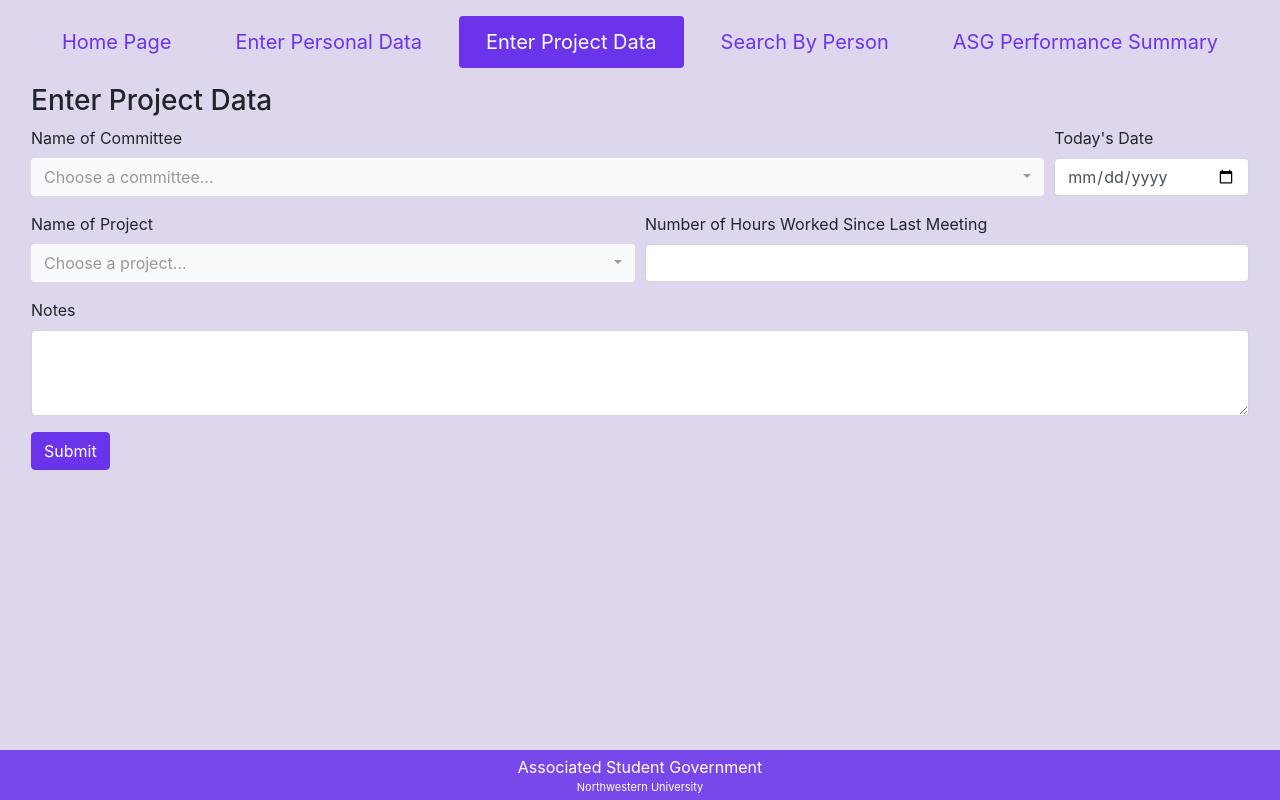
After one commit to patrickhoey20/asg-accountability, a Flask app: page /project_data in a window 1280 px wide. The commit adds this page. Run offline with Flask 3, Linux system fonts and the light colour scheme; data that the repository does not hold is empty.

Commit message:
started project tab, updated for this year

```diff
--- a/app.py
+++ b/app.py
@@ -13,8 +13,8 @@ app.config['SQLALCHEMY_DATABASE_URI'] = os.environ["connection_string"]
 app.config['JSON_SORT_KEYS'] = False
 db = SQLAlchemy(app)
 
-class Accountability(db.Model):
-    __tablename__ = "accountability"
+class Accountability_2023(db.Model):
+    __tablename__ = "accountability_2023"
     id = db.Column(db.Integer, primary_key=True)
     stakeholder = db.Column(db.String)
     date = db.Column(db.Date)
@@ -45,31 +45,49 @@ class Accountability(db.Model):
         self.recieveing_support = recieveing_support
         self.notes = notes
 
+class Projects(db.Model):
+    __tablename__ = "projects"
+    id = db.Column(db.Integer, primary_key=True)
+    committee_name = db.Column(db.String)
+    date = db.Column(db.Date)
+    project_name = db.Column(db.String)
+    num_hours_worked = db.Column(db.Integer)
+    notes = db.Column(db.String)
+
+    def __init__(self, committee_name, date, project_name, num_hours_worked, notes):
+        self.committee_name = committee_name
+        self.date = date
+        self.project_name = project_name
+        self.num_hours_worked = num_hours_worked
+        self.notes = notes
+
 with app.app_context():
     db.create_all()
 
-stakeholders = ['Jason Hegelmeyer',
-                'Donovan Cusick',
-                'Steph Shields',
-                'Valeria Rodriguez',
-                'Jo Scaletty',
+stakeholders = ['Donovan Cusick',
                 'Molly Whalen',
-                'Armaan Ajani',
-                'Sadie Bernstein',
+                'Dalia Segal-Miller',
                 'Alexis Schwartz',
-                'Joshua Gregory',
-                'Marcos Rios',
-                'Felix Beilin',
+                'Malik Rice',
+                'Constanza Estrada',
+                'Aylin Eryilmaz',
+                'Enzo Banal',
+                'Dylan Jost',
+                'Kurtis Nelson',
+                'Patrick Hoey',
+                'Aria Wozniak',
+                'Leah Ryzenman',
+                'Grace Houren',
                 'Brian Whetsell',
+                'Adrian Ayala-Perez',
+                'Madeleine Williams',
+                'Stephanie Shields',
                 'Zai Dawodu',
-                'Julia Karten',
-                'Sam Douki',
-                'Sohae Yang',
-                'Sara Azimipour',
-                'Dylan Jost',
-                'Leah Ryzenman',
-                'Dalia Segal-Miller',
-                'Caleb Snead']
+                'Caleb Snead',
+                'Mia Xia',
+                'Ty\'Shea Woods',
+                'Sam Bull']
+
 admin =  ['Jaci Casazza',
           'Michael Fitzpatrick',
           'Roma Khanna',
@@ -82,7 +100,11 @@ admin =  ['Jaci Casazza',
           'Kelly Schaefer',
           'Mona Dugo',
           'Lesley-Ann Brown Henderson',
-          'Patricia Lampkin']
+          'Susan Davis']
+
+committees = ['Academics']
+
+projects = ['Project 1']
 
 @app.route("/")
 def home():
@@ -90,7 +112,7 @@ def home():
 
 @app.route("/data_entry")
 def data_entry():
-    data = Accountability.query.order_by(Accountability.date.desc()).all()
+    data = Accountability_2023.query.order_by(Accountability_2023.date.desc()).all()
     stakeholders_and_dates = []
     for row in data:
         curr_row = {}
@@ -136,7 +158,7 @@ def data_submitted():
         notes = request.form.get('notes')
         if notes == '':
             notes = None
-        reg = Accountability(stakeholder,date,num_meetings_admin_since_last,admin_met_with,admin_met_with_numbers,
+        reg = Accountability_2023(stakeholder,date,num_meetings_admin_since_last,admin_met_with,admin_met_with_numbers,
                             num_meetings_students, num_committee_meetings,num_meetings_other_committees,num_hours_worked,
                             asg_rating,recieveing_support,notes)
         db.session.add(reg)
@@ -145,7 +167,7 @@ def data_submitted():
 
 @app.route("/search_by_person")
 def search_by_person():
-    data_q = Accountability.query.order_by(Accountability.date.desc()).all()
+    data_q = Accountability_2023.query.order_by(Accountability_2023.date.desc()).all()
     data = []
     for row in data_q:
         curr_row = {}
@@ -169,7 +191,7 @@ def search_by_person():
 
 @app.route("/asg_performance_summary")
 def asg_performance_summary():
-    data_q = Accountability.query.order_by(Accountability.date.desc()).all()
+    data_q = Accountability_2023.query.order_by(Accountability_2023.date.desc()).all()
     data = []
     for row in data_q:
         curr_row = {}
@@ -289,3 +311,29 @@ def datawinter2223():
     f = open(r'pivotjsons/datawinter2223.json')
     data = json.load(f)
     return data
+
+@app.route("/project_data")
+def project_data():
+    proj_data = []
+    data = Projects.query.order_by(Projects.date.desc()).all()
+    for row in data:
+        curr_row = {}
+        curr_row['date'] = row.date
+        curr_row['committee_name'] = row.committee_name
+        proj_data.append(curr_row)
+    return render_template('project_data.html',project_data=proj_data,committees=committees,projects=projects)
+
+@app.route("/project_data_submitted", methods=['POST'])
+def project_data_submitted():
+    if request.method == 'POST':
+        committee_name = request.form['committee_name']
+        date = request.form['date']
+        project_name = request.form['project_name']
+        num_hours_worked = request.form['num_hours_worked']
+        notes = request.form.get('notes')
+        if notes == '':
+            notes = None
+        reg = Projects(committee_name,date,project_name,num_hours_worked,notes)
+        db.session.add(reg)
+        db.session.commit()
+    return render_template('data_submitted.html')
--- a/templates/asg_performance_summary.html
+++ b/templates/asg_performance_summary.html
@@ -4,6 +4,7 @@
 <script>
     document.getElementById('home').className = 'nav-link';
     document.getElementById('data').className = 'nav-link';
+    document.getElementById('project').className = 'nav-link';
     document.getElementById('person').className = 'nav-link';
     document.getElementById('summary').className = 'nav-link active';
     document.getElementById('summary').href = 'javascript: void(0)';
--- a/templates/base.html
+++ b/templates/base.html
@@ -78,7 +78,10 @@
                <a id="home" class="nav-link" href="{{ url_for('home') }}">Home Page</a>
             </li>
             <li class="nav-item">
-               <a id="data" class="nav-link" href="{{ url_for('data_entry') }}">Enter New Data</a>
+               <a id="data" class="nav-link" href="{{ url_for('data_entry') }}">Enter Personal Data</a>
+            </li>
+            <li class="nav-item">
+               <a id="project" class="nav-link" href="{{ url_for('project_data') }}">Enter Project Data</a>
             </li>
             <li class="nav-item">
                <a id="person" class="nav-link" href="{{ url_for('search_by_person') }}">Search By Person</a>
--- a/templates/data_entry.html
+++ b/templates/data_entry.html
@@ -7,13 +7,16 @@
     document.getElementById('home').className = 'nav-link';
     document.getElementById('data').className = 'nav-link active';
     document.getElementById('data').href = 'javascript: void(0)';
+    document.getElementById('project').className = 'nav-link';
     document.getElementById('person').className = 'nav-link';
     document.getElementById('summary').className = 'nav-link';
 </script>
 
 <div>
 
-    <h3>Enter New Data</h3>
+    <p></p>
+
+    <h3>Enter Personal Data</h3>
 
     <form action="{{ url_for('data_submitted') }}" method="post" class="needs-validation" role="form" novalidate>
 
--- a/templates/data_submitted.html
+++ b/templates/data_submitted.html
@@ -4,6 +4,7 @@
 <script>
     document.getElementById('home').className = 'nav-link';
     document.getElementById('data').className = 'nav-link';
+    document.getElementById('project').className = 'nav-link';
     document.getElementById('person').className = 'nav-link';
     document.getElementById('summary').className = 'nav-link';
 </script>
--- /dev/null
+++ b/templates/project_data.html
@@ -0,0 +1,103 @@
+{% extends 'base.html' %}
+{% block content %}
+
+<link rel="stylesheet" href="https://cdn.jsdelivr.net/npm/bootstrap-select@1.13.14/dist/css/bootstrap-select.min.css">
+
+<script>
+    document.getElementById('home').className = 'nav-link';
+    document.getElementById('data').className = 'nav-link';
+    document.getElementById('project').className = 'nav-link active';
+    document.getElementById('project').href = 'javascript: void(0)';
+    document.getElementById('person').className = 'nav-link';
+    document.getElementById('summary').className = 'nav-link';
+</script>
+
+<div>
+
+    <p></p>
+
+    <h3>Enter Project Data</h3>
+
+    <form action="{{ url_for('project_data_submitted') }}" method="post" class="needs-validation" role="form" novalidate>
+
+        <div class="form-row">
+            <div class="form-group col-md-10">
+                <label class="control-label" for="committee_name">Name of Committee</label>
+                <select class="form-control" id="committee_name" name="committee_name" data-size="10" data-live-search="true" required title="Choose a committee...">
+                    {% for i in range(committees | length) %}
+                    <option value="{{committees[i]}}">{{committees[i]}}</option>
+                    {% endfor %}
+                </select>
+                <div class="invalid-feedback">
+                    Please select a value.
+                </div>
+            </div>
+            <div class="form-group col-md-2">
+                <label class="control-label" for="date">Today's Date</label>
+                <input class="form-control" id="date" name="date" type="date" required>
+                <div class="invalid-feedback">
+                    Please enter a date.
+                </div>
+            </div>
+        </div>
+        <div class="form-row">
+            <div class="form-group col-md-6">
+                <label class="control-label" for="project_name">Name of Project</label>
+                <select class="form-control" id="project_name" name="project_name" data-size="10" data-live-search="true" required title="Choose a project...">
+                    {% for i in range(projects | length) %}
+                    <option value="{{projects[i]}}">{{projects[i]}}</option>
+                    {% endfor %}
+                </select>
+                <div class="invalid-feedback">
+                    Please select a value.
+                </div>
+            </div>
+            <div class="form-group col-md-6">
+                <label class="control-label" for="num_hours_worked">Number of Hours Worked Since Last Meeting</label>
+                <input class="form-control" id="num_hours_worked" name="num_hours_worked" type="number" min="0" step="1" value="" required>
+                <div class="invalid-feedback">
+                    Please enter a positive integer.
+                </div>
+            </div>
+        </div>
+        <div class="form-row">
+            <div class="form-group col-md-12">
+                <label for="notes">Notes</label>
+                <textarea class="form-control" id="notes" name="notes" rows="3"></textarea>
+            </div>
+        </div>
+
+        <input type="submit" value="Submit" class="btn btn-primary" style="background-color:#6b34eb;border-color:#6b34eb">
+
+    </form>
+
+    <br>
+    <br>
+
+</div>
+
+<script src="https://cdn.jsdelivr.net/npm/bootstrap-select@1.13.14/dist/js/bootstrap-select.min.js"></script>
+<script>
+    $('select').selectpicker();
+</script>
+
+<script>
+    (function () { 'use strict'
+
+    var forms = document.querySelectorAll('.needs-validation')
+
+    Array.prototype.slice.call(forms)
+        .forEach(function (form) {
+        form.addEventListener('submit', function (event) {
+            if (!form.checkValidity()) {
+            event.preventDefault()
+            event.stopPropagation()
+            }
+
+            form.classList.add('was-validated')
+        }, false)
+        })
+    })()
+</script>
+
+{% endblock %}
--- a/templates/search_by_person.html
+++ b/templates/search_by_person.html
@@ -4,6 +4,7 @@
 <script>
     document.getElementById('home').className = 'nav-link';
     document.getElementById('data').className = 'nav-link';
+    document.getElementById('project').className = 'nav-link';
     document.getElementById('person').className = 'nav-link active';
     document.getElementById('person').href = 'javascript: void(0)';
     document.getElementById('summary').className = 'nav-link';
```
